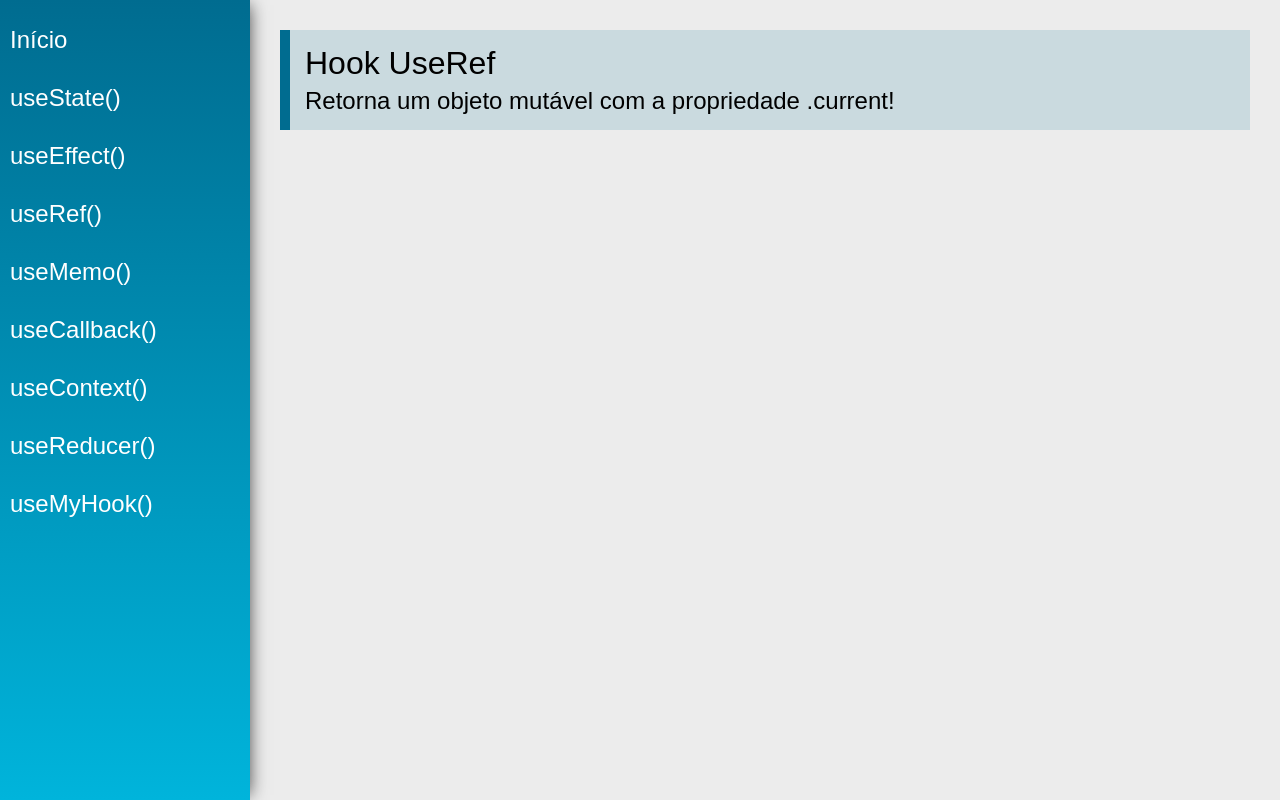
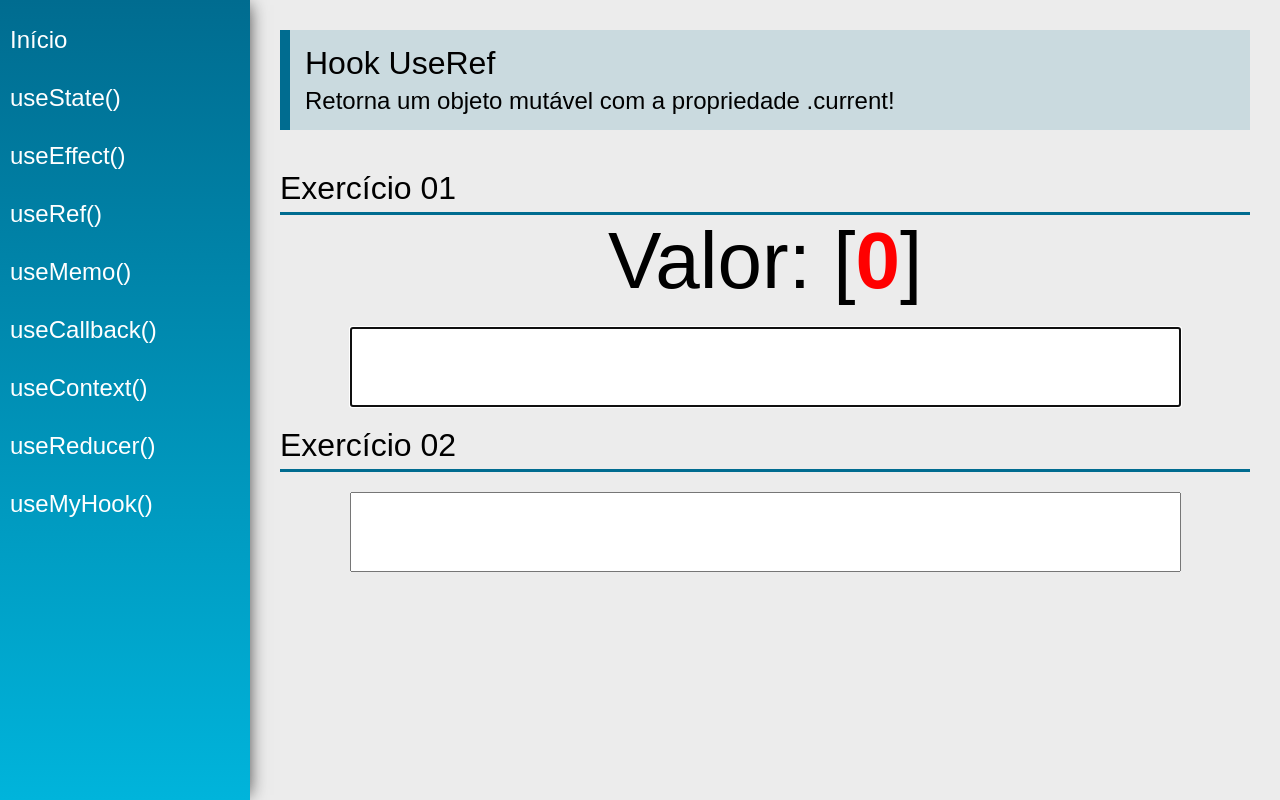
Before and after one commit to vinibit/udemy-hooks-react, a React (Create React App) app: page /useRef in a window 1280 px wide. Built offline with nearby package versions, Linux system fonts and the light colour scheme.

Commit message:
Implement UseRef component with input merging and focus management

```diff
--- a/src/views/examples/UseRef.jsx
+++ b/src/views/examples/UseRef.jsx
@@ -1,13 +1,61 @@
-import React from 'react'
+import React, { useState, useEffect, useRef } from 'react'
 import PageTitle from '../../components/layout/PageTitle'
+import SectionTitle from '../../components/layout/SectionTitle'
 
 const UseRef = (props) => {
+
+    const [value1, setValue1] = useState('')
+    const [value2, setValue2] = useState('')
+
+    const countRef = useRef(0)
+    const inputRef1 = useRef(null)
+    const inputRef2 = useRef(null)
+
+    const merge = (s1, s2) => {
+        return [...s1]
+            .map((c, i) => `${c}${s2[i] || ''}`)
+            .join('')
+
+    }
+
+    useEffect(() => {
+        countRef.current++
+        inputRef2.current.focus()
+    }, [value1])
+
+    useEffect(() => {
+        countRef.current++
+        inputRef1.current.focus()
+    }, [value2])
+
     return (
         <div className="UseRef">
             <PageTitle
                 title="Hook UseRef"
                 subtitle="Retorna um objeto mutável com a propriedade .current!"
             />
+
+            <SectionTitle title="Exercício 01" />
+            <div className="center">
+                <div>
+                    <span className="text">Valor: </span>
+                    <span className="text">{merge(value1, value2)} [</span>
+                    <span className="text red">{countRef.current}</span>
+                    <span className="text">]</span>
+                </div>
+                <input type="text" className="input"
+                    ref={inputRef1}
+                    value={value1} onChange={e => setValue1(e.target.value)} />
+            </div>
+
+            <SectionTitle title="Exercício 02" />
+            <div className="center">
+                <div>
+                    <input type="text" className="input"
+                        ref={inputRef2}
+                        value={value2} onChange={e => setValue2(e.target.value)} />
+                </div>
+            </div>
         </div>
     )
 }
```
